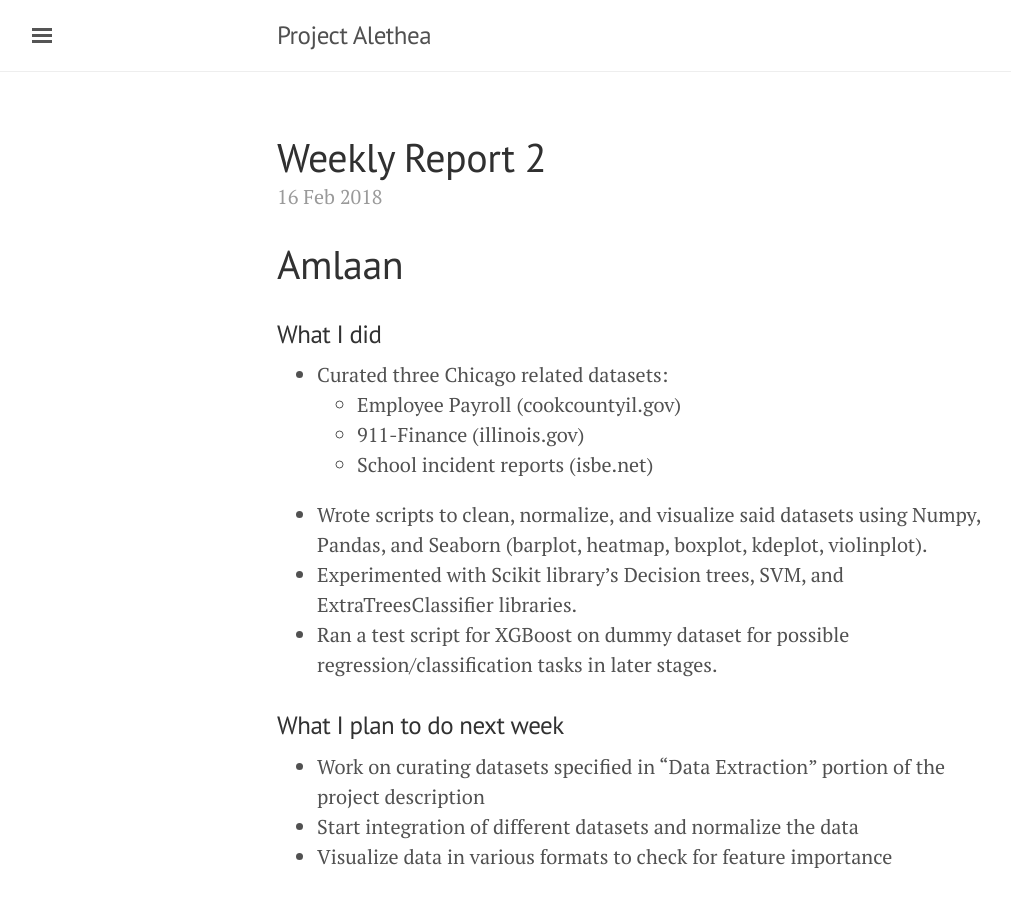
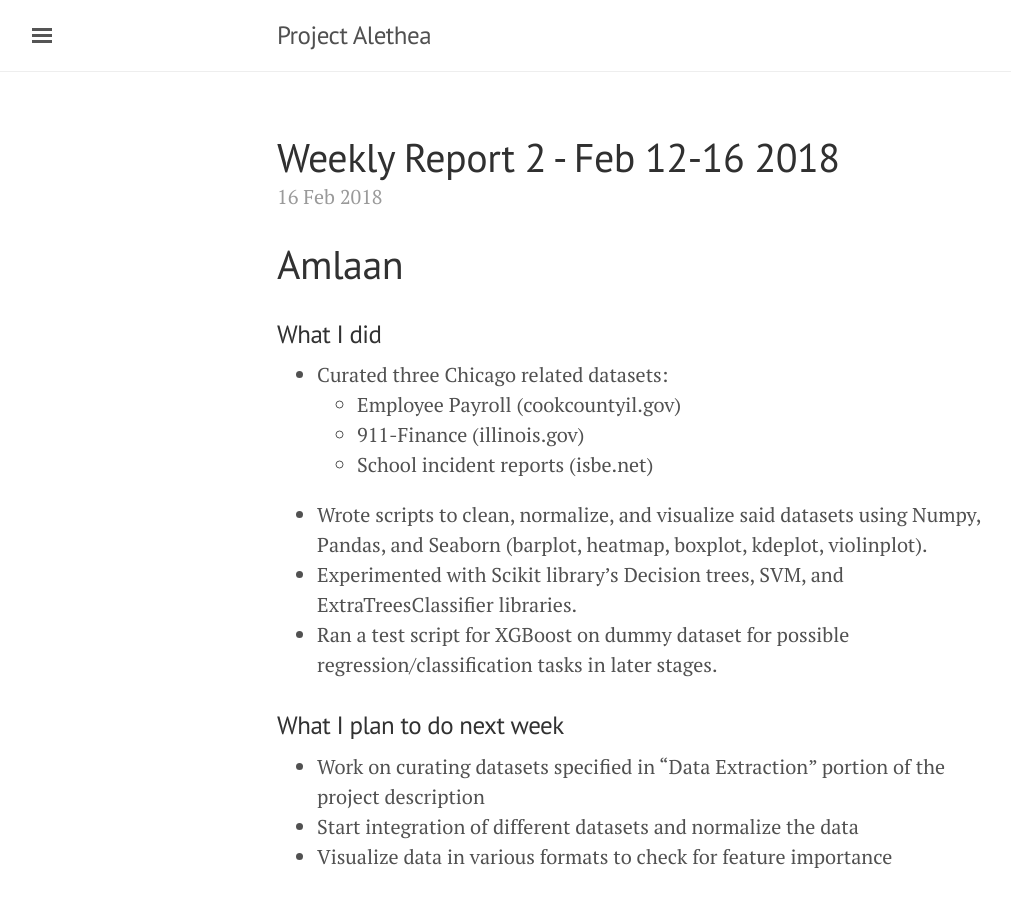
Before and after one commit to titu1994/IDS-Course-Project, a Jekyll site: the page built from _posts/2018-02-16-weekly-report-2.md, in a window 1280 px wide and 900 px high. Shown: the whole window, without its empty margins (3-1014 px from the left). Built offline with Jekyll 4.4.1, drawn with Linux system fonts in a browser that asks for light colours.

Commit message:
Update 2018-02-16-weekly-report-2.md

```diff
--- a/_posts/2018-02-16-weekly-report-2.md
+++ b/_posts/2018-02-16-weekly-report-2.md
@@ -1,6 +1,6 @@
 ---
 layout: post
-title: Weekly Report 2
+title: Weekly Report 2 - Feb 12-16 2018
 ---
 
 # Amlaan
```
